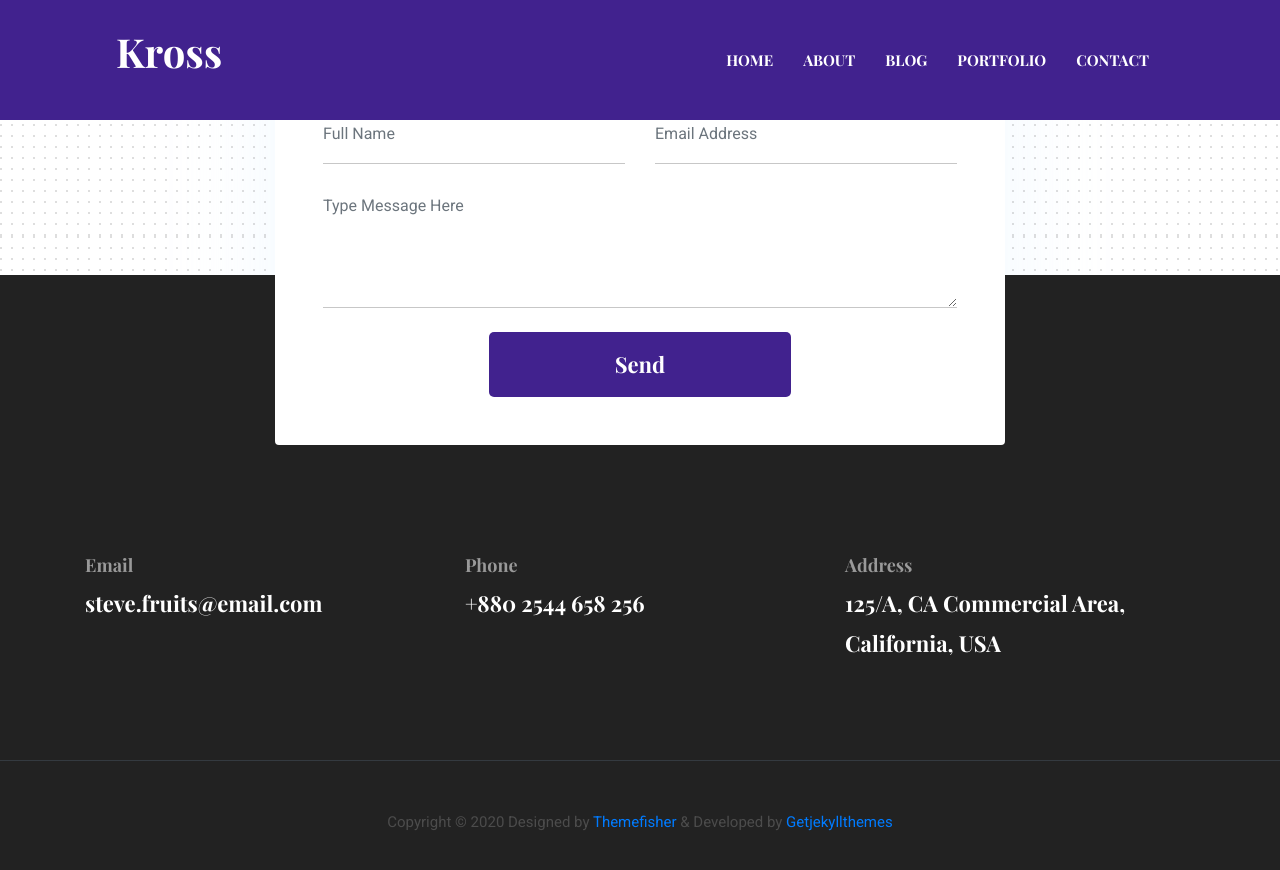
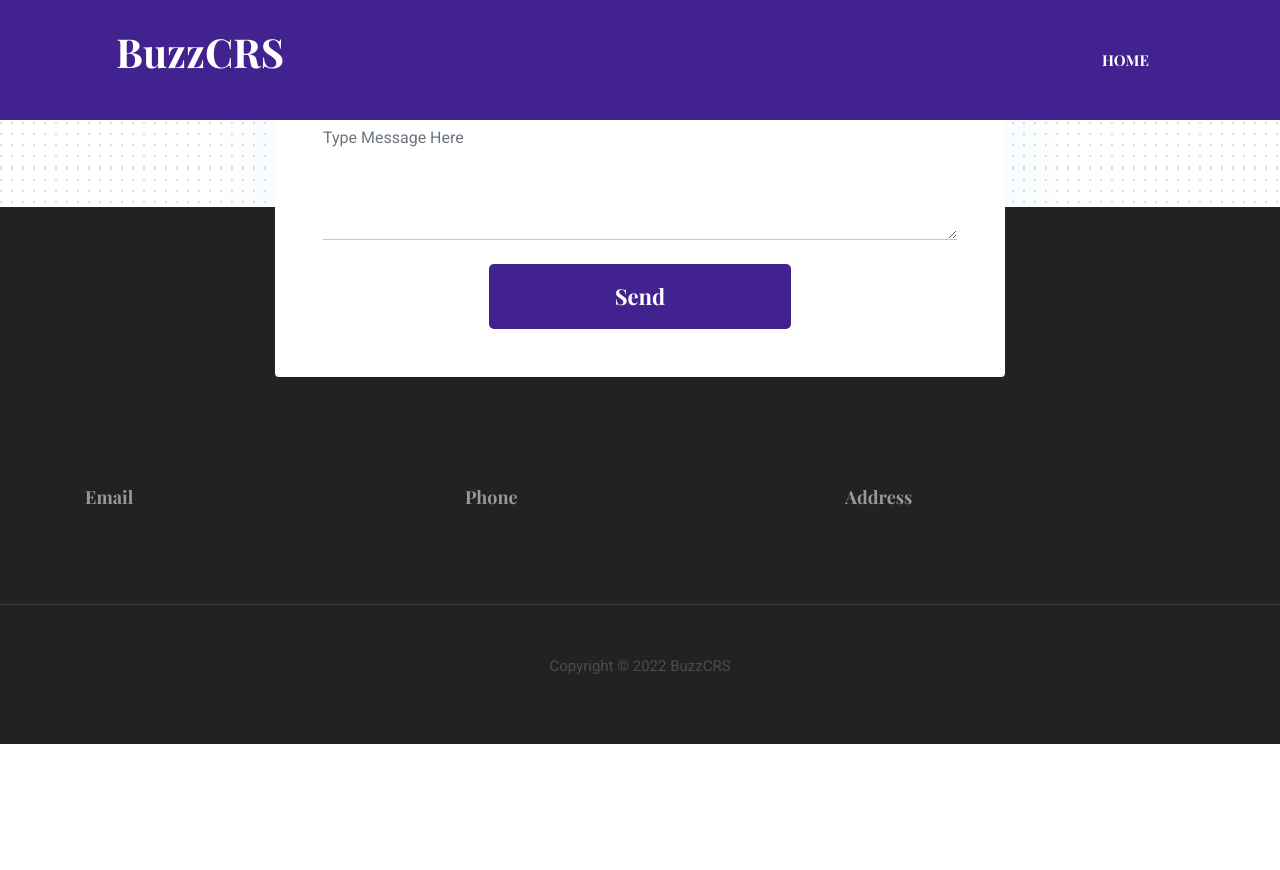
Before and after one commit to BuzzCRS/buzzcrs.github.io, a Jekyll site: the page built from index.html, in a window 1280 px wide and 900 px high, scrolled down 1630 px. Shown: the top 870 px of the window. Built offline with Jekyll 4.4.1, drawn with Linux system fonts in a browser that asks for light colours; after the commit the page ends 2374 px from its top, so only the background shows below that; some of the changed text lies outside the part shown.

Commit message:
Update settings.yml

```diff
--- a/_data/settings.yml
+++ b/_data/settings.yml
@@ -1,20 +1,12 @@
 #-------------------------------
 # General Site Settings
 
-title: Kross
+title: BuzzCRS
 logo:
 author: themefisher
 description: this is meta description
-email: steve.fruits@email.com
-phone: +880 2544 658 256
-address: 125/A, CA Commercial Area, California, USA
-copyright: Copyright &copy; 2020 Designed by [Themefisher](https://themefisher.com) & Developed by [Getjekyllthemes](https://getjekyllthemes.com)
+copyright: Copyright &copy; 2022 BuzzCRS
 
-menu:
-- {name: About, link: '/about'}
-- {name: Blog, link: '/blog'}
-- {name: Portfolio, link: '/portfolio'}
-- {name: Contact, link: '/contact'}
 
 
 #-------------------------------
@@ -38,13 +30,11 @@ disqus-identifier: # Add your shortname for Disqus Comment. For example mr-brown
 # Hero Section
 
 hero:
-  hero-title: Hi! I’m <br> Christoher <br> UX designer
+  hero-title: Check<br>back<br>soon
 
 social:
-- {icon: "ti-facebook", link: "#"}
-- {icon: "ti-instagram", link: "#"}
-- {icon: "ti-dribbble", link: "#"}
-- {icon: "ti-twitter", link: "#"}
+- {icon: "ti-facebook", link: "https://www.facebook.com/Buzzcrs-100300562586041"}
+- {icon: "ti-twitter", link: "https://twitter.com/buzzcrs"}
 
 
 #-------------------------------
```
